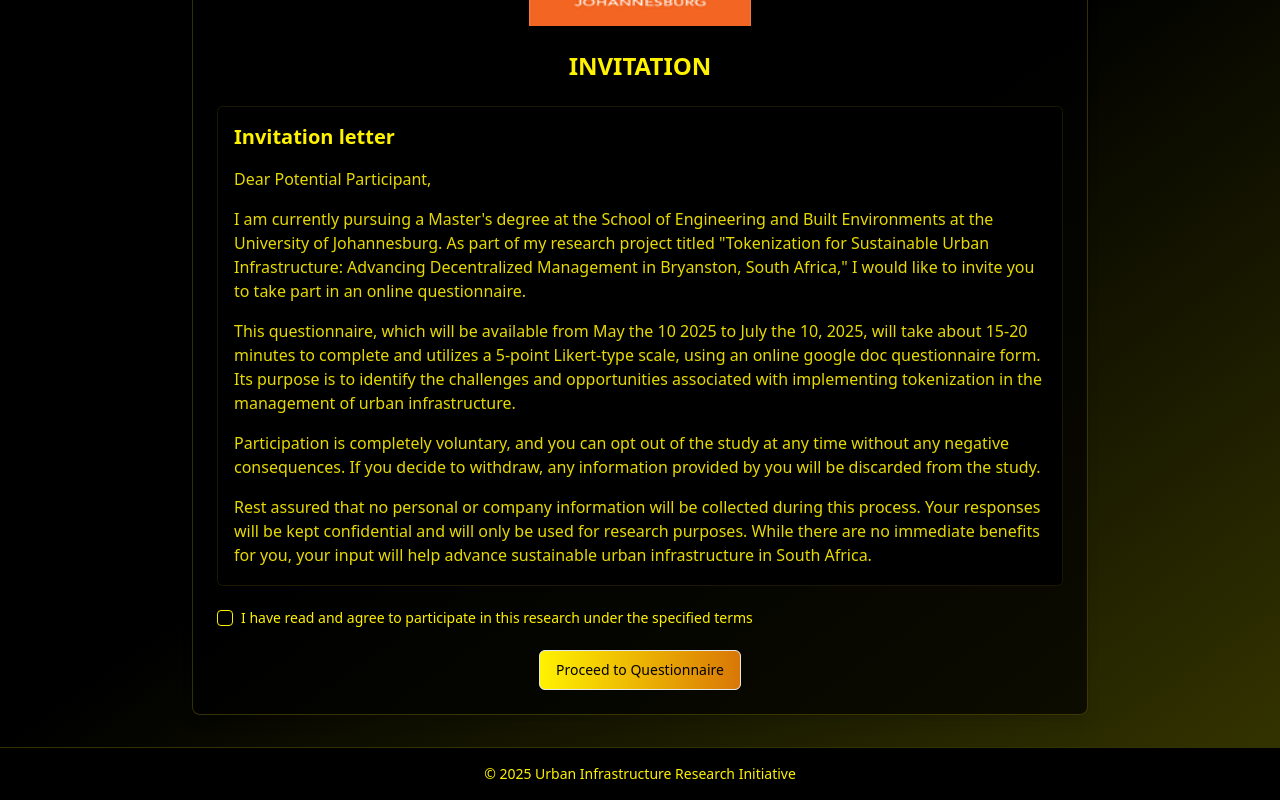
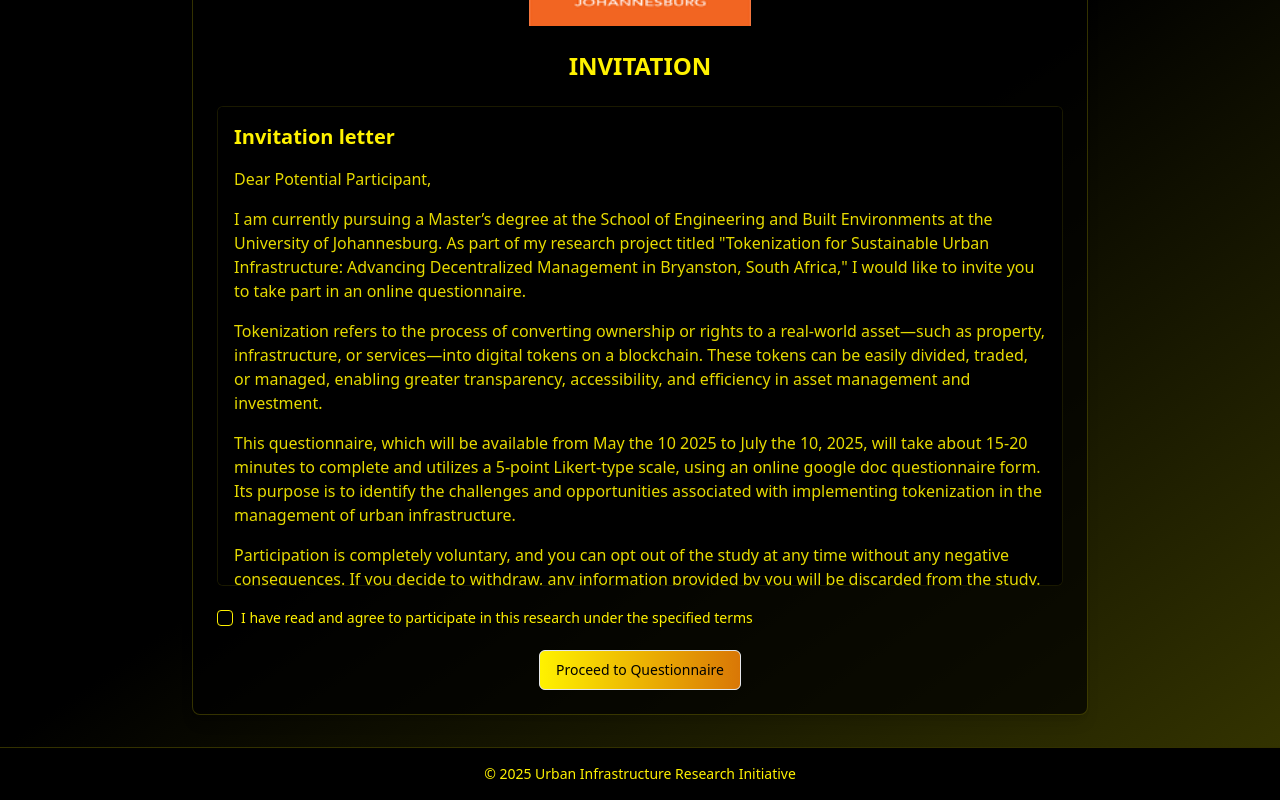
Before and after one commit to Faizal-Malek/urban-tokenization-survey, a React (Vite) app in the folder Frontend/: page /terms in a window 1280 px wide. Shown: the part 224-1024 px from the top of the page. Built offline with nearby package versions, Linux system fonts and the light colour scheme.

Commit message:
docs(TermsAndConditions): update content and add tokenization explanation
Add explanation of tokenization concept and fix apostrophe formatting in degree titles

```diff
--- a/Frontend/src/pages/TermsAndConditions.tsx
+++ b/Frontend/src/pages/TermsAndConditions.tsx
@@ -53,7 +53,11 @@ const TermsAndConditions = () => {
             <p className="mb-4">Dear Potential Participant,</p>
 
             <p className="mb-4">
-              I am currently pursuing a Master's degree at the School of Engineering and Built Environments at the University of Johannesburg. As part of my research project titled "Tokenization for Sustainable Urban Infrastructure: Advancing Decentralized Management in Bryanston, South Africa," I would like to invite you to take part in an online questionnaire.
+              I am currently pursuing a Master’s degree at the School of Engineering and Built Environments at the University of Johannesburg. As part of my research project titled "Tokenization for Sustainable Urban Infrastructure: Advancing Decentralized Management in Bryanston, South Africa," I would like to invite you to take part in an online questionnaire.
+            </p>
+
+            <p className="mb-4">
+              Tokenization refers to the process of converting ownership or rights to a real-world asset—such as property, infrastructure, or services—into digital tokens on a blockchain. These tokens can be easily divided, traded, or managed, enabling greater transparency, accessibility, and efficiency in asset management and investment.
             </p>
 
             <p className="mb-4">
@@ -79,7 +83,7 @@ const TermsAndConditions = () => {
             <p className="mb-6">
               Best regards,<br />
               Naeem Razak<br />
-              Master's Candidate – University of Johannesburg
+              Master’s Candidate – University of Johannesburg
             </p>
 
             <p className="text-center mb-6">Thank you for taking the time to participate in this questionnaire.</p>
```
